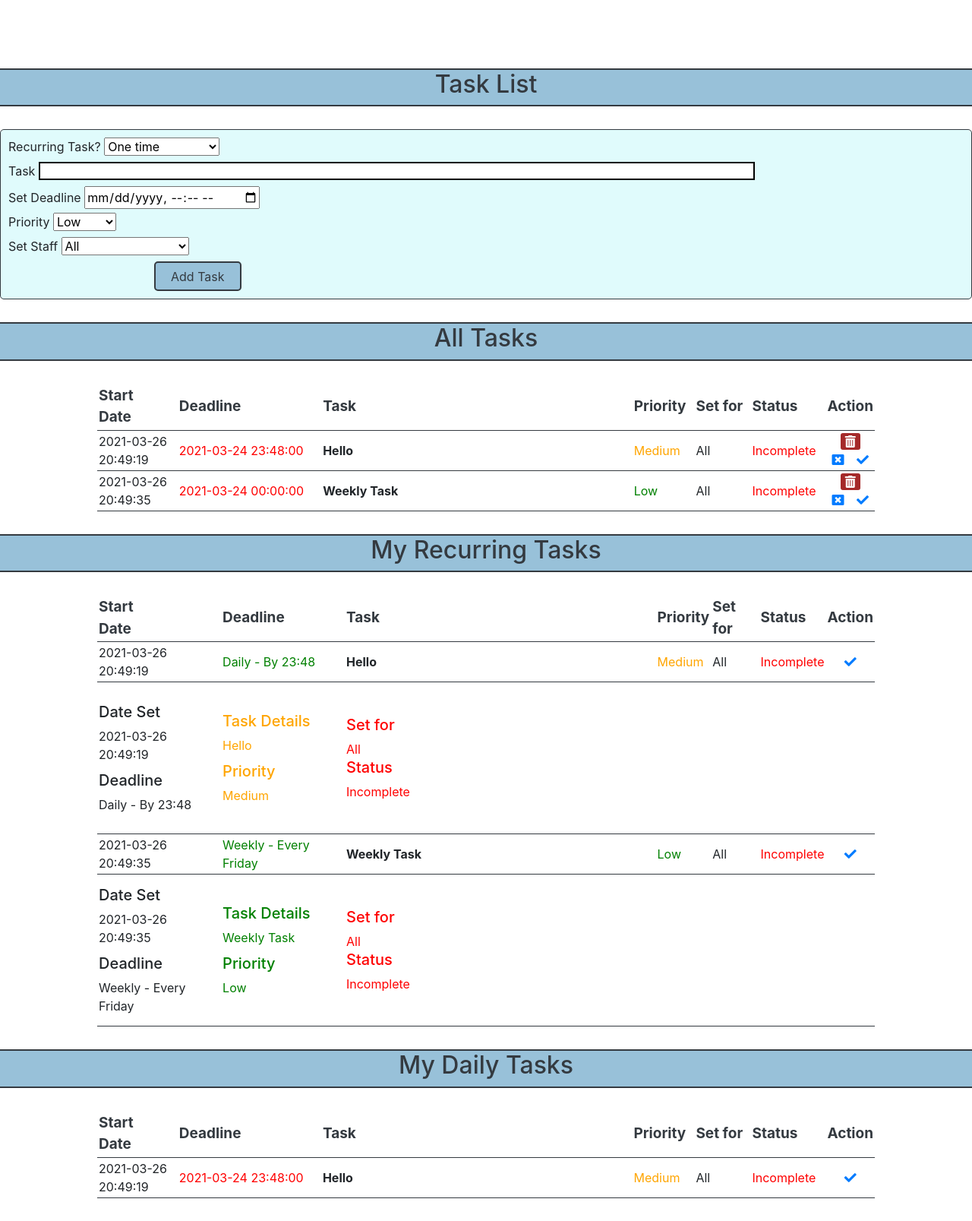
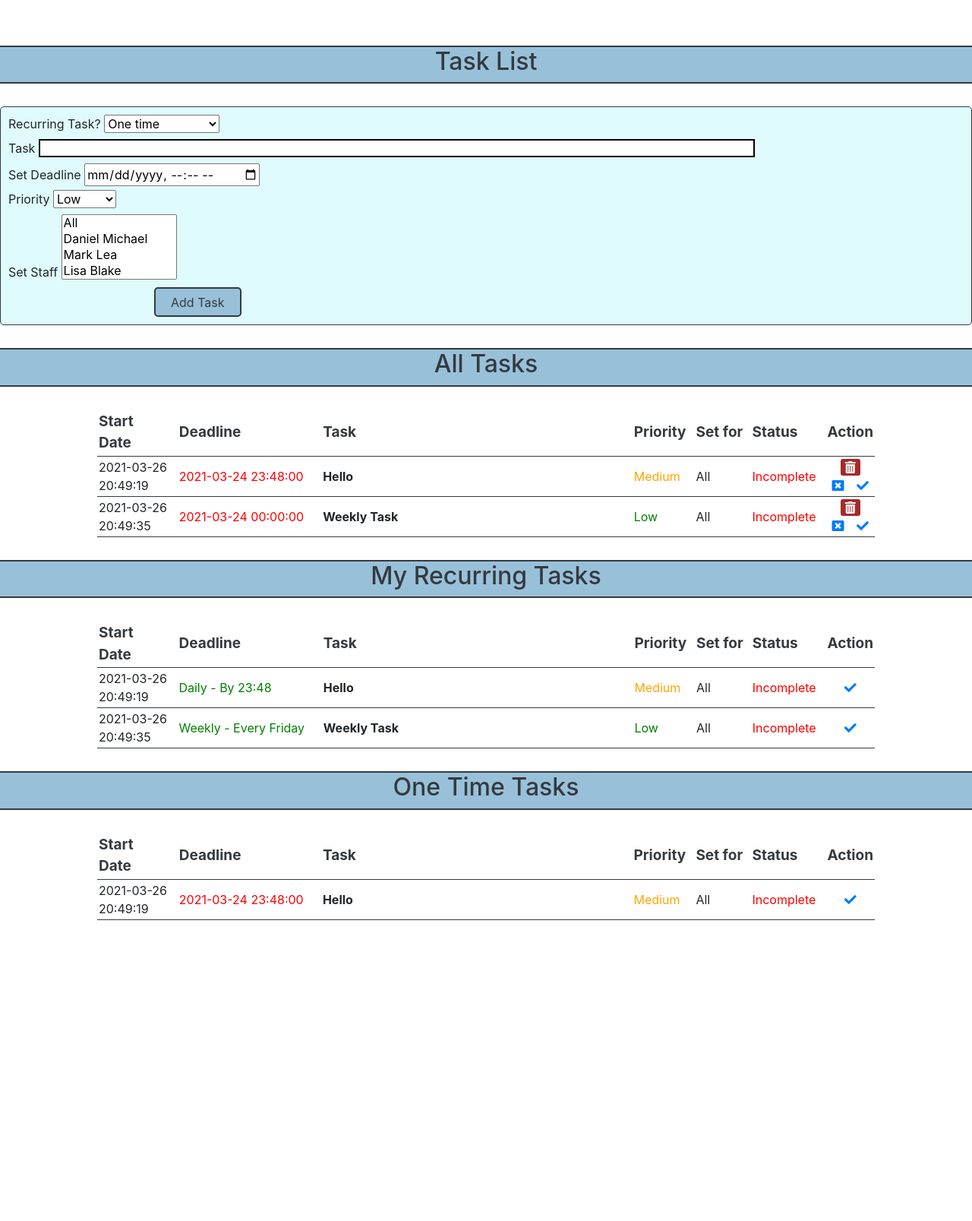
Before and after one commit to frankiemichael/PHP-small-app, a PHP site: page /tasks.php?del_task=119 in a window 1280 px wide. Shown: the part 60-1667 px from the top of the page at 76% size. After the commit the page ends 1271 px from the top, so only its background shows below. Run offline with PHP 8.4, Linux system fonts and the light colour scheme; a user stored in the database is signed in; data comes from the database, SQL or seed files in the repository.

Commit message:
Add files via upload

```diff
--- a/inc/header.php
+++ b/inc/header.php
@@ -1,6 +1,7 @@
 <!doctype html>
 <html>
-
+<meta charset="utf-8">
+<meta name="viewport" content="width=device-width, initial-scale=1, shrink-to-fit=no">
 <head>
   <link rel="stylesheet" href="https://maxcdn.bootstrapcdn.com/bootstrap/4.5.2/css/bootstrap.min.css">
   <script src="https://ajax.googleapis.com/ajax/libs/jquery/3.5.1/jquery.min.js"></script>
--- a/public/css/tasks.css
+++ b/public/css/tasks.css
@@ -4,7 +4,6 @@ body{
 
 .heading{
 	width: 100%;
-	margin: 30px auto;
 	text-align: center;
 	color: 	#343a40;
 	background: #98c1d9;
@@ -65,7 +64,6 @@ th, td{
 tr:hover {
 	background: #FFF8DC;
 }
-
 .task {
 	text-align: left;
 }
--- a/public/ordermanagement/tremenheere/index.php
+++ b/public/ordermanagement/tremenheere/index.php
@@ -27,7 +27,9 @@ include('../../../inc/container.php');
   <div class="row">
     <div class="col-sm">
       <h5>Today</h5>
+      <?php
 
+       ?>
     </div>
     <div class="col-sm">
       <h5>This Month</h5>
--- a/public/scripts/tasks.js
+++ b/public/scripts/tasks.js
@@ -1,17 +1,17 @@
 $(document).ready(function(){
-  $(".status").text(function(){
+  $(".statuscolour").text(function(){
     if ($(this).text() === '0'){
       $(this).text('Incomplete')
     }
   })
-  $(".status").text(function(){
+  $(".statuscolour").text(function(){
     return  $(this).text().replace("1", "Complete");
   })
-$("td:contains(Complete)").css("color","green");
-$("td:contains(Incomplete)").css("color","red");
-$("td:contains(Low)").css("color","green");
-$("td:contains(Medium)").css("color","orange");
-$("td:contains(High)").css("color","red");
+$("span:contains(Complete)").css("color","green");
+$("span:contains(Incomplete)").css("color","red");
+$("span:contains(Low)").css("color","green");
+$("span:contains(Medium)").css("color","orange");
+$("span:contains(High)").css("color","red");
 $(".date").html(function(i, oldHTML) {
     return oldHTML.replace(/ /g, '<br/>');
 });
@@ -71,6 +71,13 @@ if ($(window).width() < 960) {
     width: '100%',
   })
   $('.date, .setfor, .status').hide()
+
+  $('tr').on('click', function(){
+    $(this).next('tr').off()
+    $(this).next('tr').fadeToggle(500)
+
+
+    })
 }
 else {
   $('.date, .task').show()
--- a/public/tasks.php
+++ b/public/tasks.php
@@ -90,7 +90,7 @@ mysqli_query($conn, "UPDATE todo SET completed=0, timecompleted=NULL WHERE id=".
 			<option style='background-color: red;'value="High">High</option>
 		</select><br>
 		<label for="staff"required>Set Staff</label>
-		<select class="staff" name="staff">
+		<select class="staff" name="staff"multiple>
 				<option value="10">All</option>
 				<option value="1">Daniel Michael</option>
 				<option value="2">Mark Lea</option>
@@ -129,13 +129,12 @@ mysqli_query($conn, "UPDATE todo SET completed=0, timecompleted=NULL WHERE id=".
 		$tasks = mysqli_query($conn, "SELECT * FROM todo");
 
 		$i = 1; while ($row = mysqli_fetch_array($tasks)) { ?>
-			<tr>
+			<tr class='<?php echo $i; ?>'>
 				<td hidden> <?php echo $i; ?> </td>
-
 				<td class="date"><?php echo $row['date'];  ?></td>
 				<td class="deadline"><?php echo $row['deadline'];  ?></td>
 				<td class="task"><b> <?php echo $row['task']; ?> </b></td>
-				<td class='priority'><?php echo $row['priority']; ?></td>
+				<td class='priority'><span class='prioritycolour'><?php echo $row['priority']; ?></span></td>
 				<?php
 				$idname = $row['staffid'];
 				$sql = "SELECT * FROM accounts WHERE id = $idname";
@@ -143,7 +142,7 @@ mysqli_query($conn, "UPDATE todo SET completed=0, timecompleted=NULL WHERE id=".
 				while($result = mysqli_fetch_assoc($query)){
 				?>
 				<td class='setfor'><?php echo $result['username']; } ?></td>
-				<td class='status'><?php if ($row['completed'] == 1){ echo $row['completed'] . "d - " . $row['timecompleted'];}else{ echo $row['completed'];} ?></td>
+				<td class='status'><span class='statuscolour'><?php if ($row['completed'] == 1){ echo $row['completed'] . "d - " . $row['timecompleted'];}else{ echo $row['completed'];} ?></span></td>
 				<td class='action'>
 				<div class="delete">
 					<a href="tasks.php?del_task=<?php echo $row['id'] ?>"><i class="fas fa-trash-alt"></i></a>
@@ -152,6 +151,41 @@ mysqli_query($conn, "UPDATE todo SET completed=0, timecompleted=NULL WHERE id=".
 						<a href="tasks.php?incomplete_task=<?php echo $row['id'] ?>"><i class="fas fa-window-close"></i></a>
 						<a href="tasks.php?complete_task=<?php echo $row['id'] ?>"><i class="fas fa-check"></i></a>
 					</div>
+				</td>
+			</tr>
+			<tr class='<?php echo $i; ?>' style='display:none;height:200px;background-color: lightgrey;'>
+				<td>
+					<h5>Date Set</h5>
+					<?php echo $row['date']; ?>
+					<h5 style="margin-top:10px;">Deadline</h5>
+					<?php if ($row['weekly'] == 1){ echo 'Weekly - Every ' . $row['day'];}else{ echo 'Daily - By '. $row['time'];} ?>
+				</td>
+				<td>
+					<h5>Task Details</h5>
+					<?php echo $row['task']; ?>
+					<h5 style="margin-top:10px;">Priority</h5>
+					<span class='prioritycolour'><?php echo $row['priority']; ?></span>
+				</td>
+				<td>
+					<h5>Set for</h5>
+					<?php
+					$idname = $row['staffid'];
+					$sql = "SELECT * FROM accounts WHERE id = $idname";
+					$query = mysqli_query($conn, $sql);
+					while($result = mysqli_fetch_assoc($query)){
+					?>
+					<?php echo $result['username']; } ?>
+					<h5 style="margin-top:10px;">Status</h5>
+					<span class='statuscolour'><?php echo $row['completed']; ?></span>
+				</td>
+				<td>
+					<div class="delete">
+						<a href="tasks.php?del_task=<?php echo $row['id'] ?>"><i class="fas fa-trash-alt"></i></a>
+					</div>
+						<div class="complete">
+							<a href="tasks.php?incomplete_task=<?php echo $row['id'] ?>"><i class="fas fa-window-close"></i></a>
+							<a href="tasks.php?complete_task=<?php echo $row['id'] ?>"><i class="fas fa-check"></i></a>
+						</div>
 				</td>
 			</tr>
 		<?php $i++; } ?>
@@ -189,7 +223,7 @@ mysqli_query($conn, "UPDATE todo SET completed=0, timecompleted=NULL WHERE id=".
 			<td class="date"><?php echo $row['date']; ?></td>
 			<td class="deadline" style="color:green;"><?php if ($row['weekly'] == 1){ echo 'Weekly - Every ' . $row['day'];}else{ echo 'Daily - By '. $row['time'];} ?></td>
 			<td class="task"><b> <?php echo $row['task']; ?> </b></td>
-			<td class='priority'><?php echo $row['priority']; ?></td>
+			<td class='priority'><span class='prioritycolour'><?php echo $row['priority']; ?></span></td>
 			<?php
 			$idname = $row['staffid'];
 			$sql = "SELECT * FROM accounts WHERE id = $idname";
@@ -197,12 +231,12 @@ mysqli_query($conn, "UPDATE todo SET completed=0, timecompleted=NULL WHERE id=".
 			while($result = mysqli_fetch_assoc($query)){
 			?>
 			<td class='setfor'><?php echo $result['username']; } ?></td>
-			<td class='status'><?php echo $row['completed']; ?></td>
+			<td class='status'><span class='statuscolour'><?php echo $row['completed']; ?></span></td>
 			<td class="action complete">
 				<a href="tasks.php?complete_task=<?php echo $row['id'] ?>"><i class="fas fa-check"></i></a>
 			</td>
 		</tr>
-		<tr style='height:200px;'>
+		<tr style='display:none;height:200px;background-color: lightgrey;'>
 			<td>
 				<h5>Date Set</h5>
 				<?php echo $row['date']; ?>
@@ -213,7 +247,7 @@ mysqli_query($conn, "UPDATE todo SET completed=0, timecompleted=NULL WHERE id=".
 				<h5>Task Details</h5>
 				<?php echo $row['task']; ?>
 				<h5 style="margin-top:10px;">Priority</h5>
-				<?php echo $row['priority']; ?>
+				<span class='prioritycolour'><?php echo $row['priority']; ?></span>
 			</td>
 			<td>
 				<h5>Set for</h5>
@@ -224,17 +258,50 @@ mysqli_query($conn, "UPDATE todo SET completed=0, timecompleted=NULL WHERE id=".
 				while($result = mysqli_fetch_assoc($query)){
 				?>
 				<?php echo $result['username']; } ?>
-				<h5>Status</h5>
-				<span class='status'><?php echo $row['completed']; ?></span>
+				<h5 style="margin-top:10px;">Status</h5>
+				<span class='statuscolour'><?php echo $row['completed']; ?></span>
 			</td>
-			<td></td>
+			<td>
+				<h5>Mark complete</h5>
+				<a style="display: block;margin-left:45%;" href="tasks.php?complete_task=<?php echo $row['id'] ?>"><i class="fas fa-check"></i></a>
+			</td>
+		</tr>
+		<tr style='display:none;height:200px;background-color: lightgrey;'>
+			<td>
+				<h5>Date Set</h5>
+				<?php echo $row['date']; ?>
+				<h5 style="margin-top:10px;">Deadline</h5>
+				<?php if ($row['weekly'] == 1){ echo 'Weekly - Every ' . $row['day'];}else{ echo 'Daily - By '. $row['time'];} ?>
+			</td>
+			<td>
+				<h5>Task Details</h5>
+				<?php echo $row['task']; ?>
+				<h5 style="margin-top:10px;">Priority</h5>
+				<span class='prioritycolour'><?php echo $row['priority']; ?></span>
+			</td>
+			<td>
+				<h5>Set for</h5>
+				<?php
+				$idname = $row['staffid'];
+				$sql = "SELECT * FROM accounts WHERE id = $idname";
+				$query = mysqli_query($conn, $sql);
+				while($result = mysqli_fetch_assoc($query)){
+				?>
+				<?php echo $result['username']; } ?>
+				<h5 style="margin-top:10px;">Status</h5>
+				<span class='statuscolour'><?php echo $row['completed']; ?></span>
+			</td>
+			<td>
+				<h5>Mark complete</h5>
+				<a style="display: block;margin-left:45%;" href="tasks.php?complete_task=<?php echo $row['id'] ?>"><i class="fas fa-check"></i></a>
+			</td>
 		</tr>
 	<?php $i++; } ?>
 </tbody>
 </table>
 
 <div class="heading">
-	<h2 style="font-style: 'Hervetica';">My Daily Tasks</h2>
+	<h2 style="font-style: 'Hervetica';">One Time Tasks</h2>
 </div>
 <table>
 <thead>
@@ -263,7 +330,7 @@ mysqli_query($conn, "UPDATE todo SET completed=0, timecompleted=NULL WHERE id=".
 			<td class="date"><?php echo $row['date'];  ?></td>
 			<td class="deadline"><?php echo $row['deadline'];  ?></td>
 			<td class="task"><b> <?php echo $row['task']; ?> </b></td>
-			<td class='priority'><?php echo $row['priority']; ?></td>
+			<td class='priority'><span class='prioritycolour'><?php echo $row['priority']; ?></span></td>
 			<?php
 			$idname = $row['staffid'];
 			$sql = "SELECT * FROM accounts WHERE id = $idname";
@@ -271,12 +338,41 @@ mysqli_query($conn, "UPDATE todo SET completed=0, timecompleted=NULL WHERE id=".
 			while($result = mysqli_fetch_assoc($query)){
 			?>
 			<td class='setfor'><?php echo $result['username']; } ?></td>
-			<td class='status'><?php echo $row['completed']; ?></td>
+			<td class='status'><span class='statuscolour'><?php echo $row['completed']; ?></span></td>
 			<td class="action complete">
 				<a href="tasks.php?complete_task=<?php echo $row['id'] ?>"><i class="fas fa-check"></i></a>
 			</td>
 		</tr>
-
+		<tr style='display:none;height:200px;background-color: lightgrey;'>
+			<td>
+				<h5>Date Set</h5>
+				<?php echo $row['date']; ?>
+				<h5 style="margin-top:10px;">Deadline</h5>
+				<?php echo $row['deadline']; ?>
+			</td>
+			<td>
+				<h5>Task Details</h5>
+				<?php echo $row['task']; ?>
+				<h5 style="margin-top:10px;">Priority</h5>
+				<span class='prioritycolour'><?php echo $row['priority']; ?></span>
+			</td>
+			<td>
+				<h5>Set for</h5>
+				<?php
+				$idname = $row['staffid'];
+				$sql = "SELECT * FROM accounts WHERE id = $idname";
+				$query = mysqli_query($conn, $sql);
+				while($result = mysqli_fetch_assoc($query)){
+				?>
+				<?php echo $result['username']; } ?>
+				<h5 style="margin-top:10px;">Status</h5>
+				<span class='statuscolour'><?php echo $row['completed']; ?></span>
+			</td>
+			<td>
+				<h5>Mark complete</h5>
+				<a style="display: block;margin-left:45%;" href="tasks.php?complete_task=<?php echo $row['id'] ?>"><i class="fas fa-check"></i></a>
+			</td>
+		</tr>
 	<?php $i++; } ?>
 </tbody>
 </table>
```
